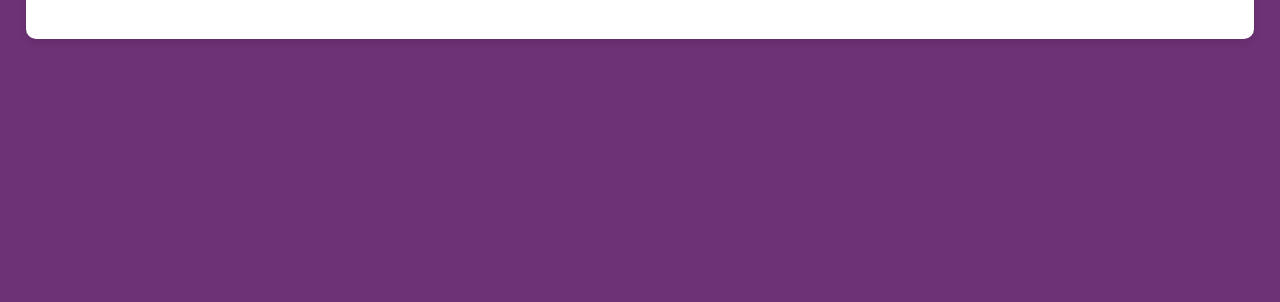
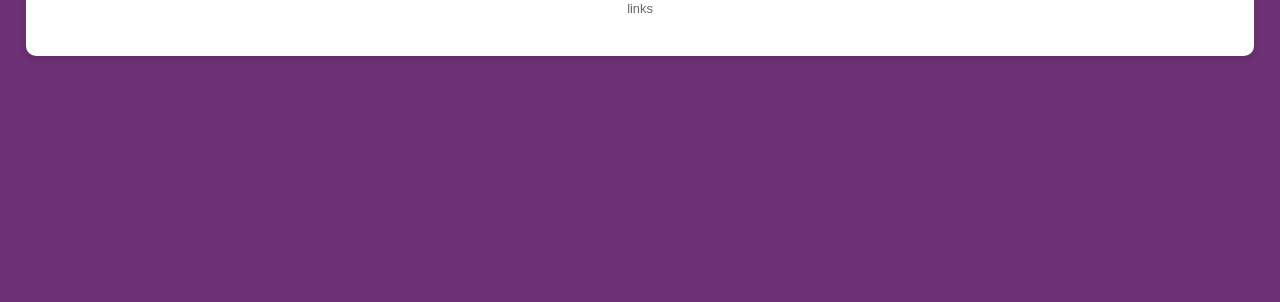
Before and after one commit to FlukieL/alive, a plain HTML site: page index.html in a window 1280 px wide. Shown: the part 538-840 px from the top of the page. Drawn offline with Linux system fonts and the light colour scheme.

Commit message:
Added link to linktree

```diff
--- a/index.html
+++ b/index.html
@@ -41,6 +41,7 @@
             <span id="seconds">0</span> seconds,
             <span id="milliseconds">0</span> milliseconds
         </div>
+        <a href="https://links.lukeharper.co.uk" class="links-text">links</a>
     </div>
     <script src="script.js"></script>
 </body>
--- a/style.css
+++ b/style.css
@@ -230,3 +230,16 @@ h1 span {
     height: 6px;
     background-color: #666;
 }
+
+.links-text {
+    display: block;
+    margin-top: 20px;
+    color: #666;
+    text-decoration: none;
+    font-size: 0.8em;
+    font-weight: normal;
+}
+
+.links-text:hover {
+    text-decoration: underline;
+}
```
